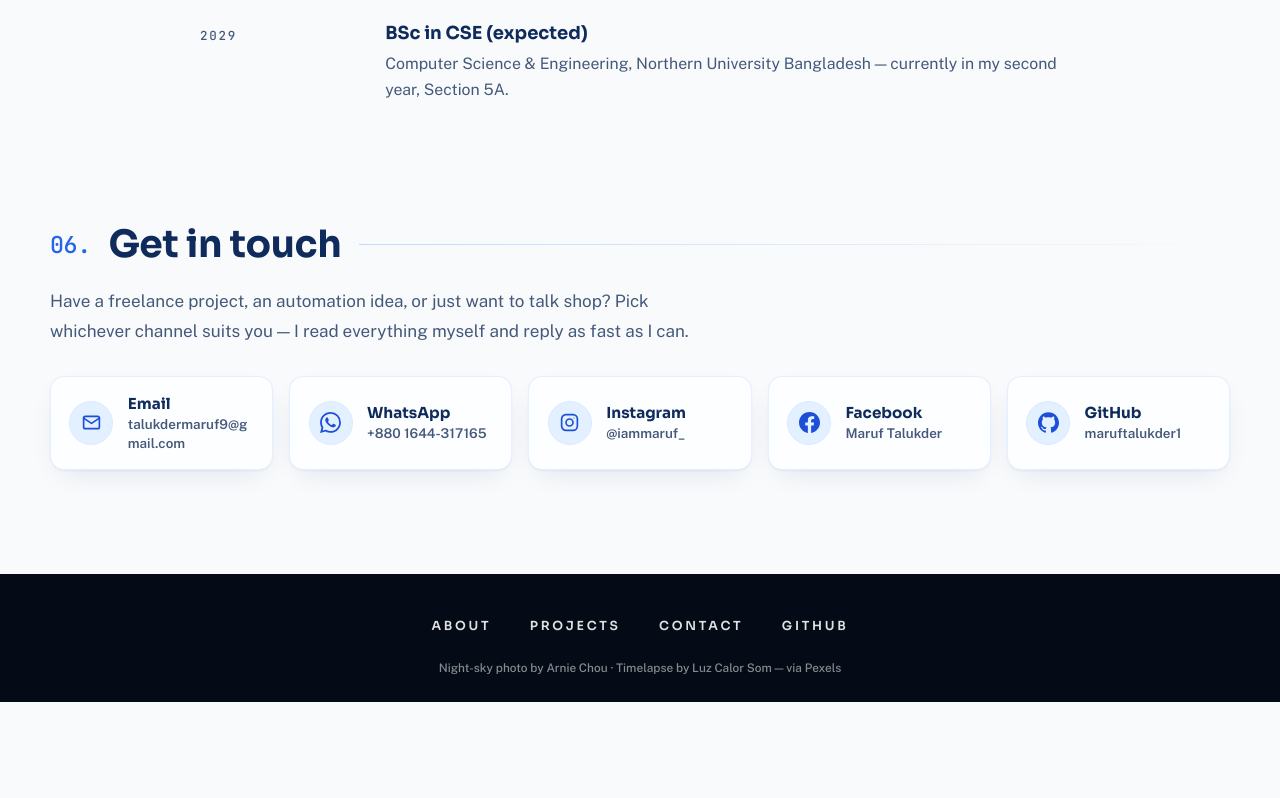
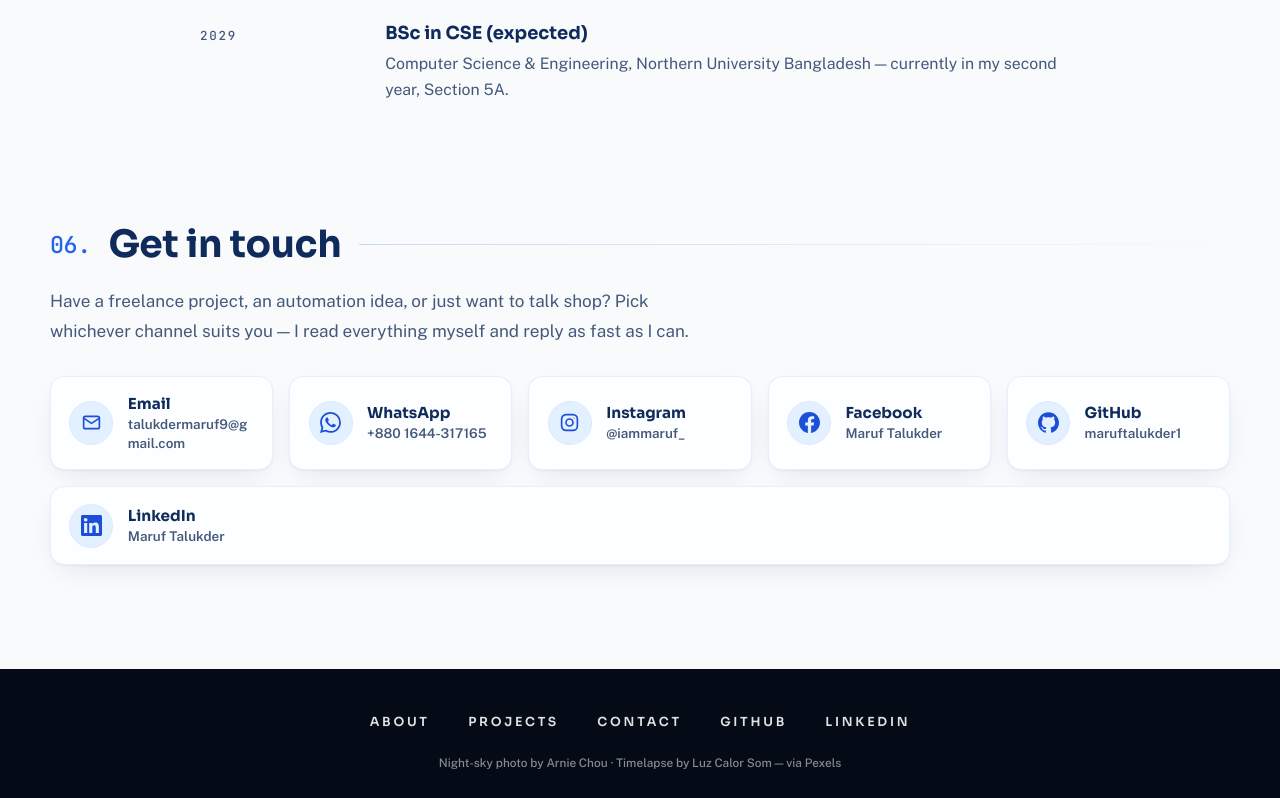
Before and after one commit to maruftalukder1/maruftalukder1.github.io, a plain HTML site: page index.html in a window 1280 px wide. Shown: the part 4315-5113 px from the top of the page. Before the commit the page ends 5017 px from the top, so only its background shows below. Drawn offline with nearby package versions, Linux system fonts and the light colour scheme.

Commit message:
Add LinkedIn to contact cards, footer and schema

```diff
--- a/index.html
+++ b/index.html
@@ -35,7 +35,8 @@
   "sameAs": [
     "https://github.com/maruftalukder1",
     "https://www.instagram.com/iammaruf_",
-    "https://www.facebook.com/MarufTalukder4"
+    "https://www.facebook.com/MarufTalukder4",
+    "https://www.linkedin.com/in/maruftalukder1"
   ]
 }
 </script>
@@ -925,6 +926,10 @@
               <span class="contact-icon"><svg viewBox="0 0 24 24" fill="currentColor" aria-hidden="true"><path d="M12 .297c-6.63 0-12 5.373-12 12 0 5.303 3.438 9.8 8.205 11.385.6.113.82-.258.82-.577 0-.285-.01-1.04-.015-2.04-3.338.724-4.042-1.61-4.042-1.61C4.422 18.07 3.633 17.7 3.633 17.7c-1.087-.744.084-.729.084-.729 1.205.084 1.838 1.236 1.838 1.236 1.07 1.835 2.809 1.305 3.495.998.108-.776.417-1.305.76-1.605-2.665-.3-5.466-1.332-5.466-5.93 0-1.31.465-2.38 1.235-3.22-.135-.303-.54-1.523.105-3.176 0 0 1.005-.322 3.3 1.23.96-.267 1.98-.399 3-.405 1.02.006 2.04.138 3 .405 2.28-1.552 3.285-1.23 3.285-1.23.645 1.653.24 2.873.12 3.176.765.84 1.23 1.91 1.23 3.22 0 4.61-2.805 5.625-5.475 5.92.42.36.81 1.096.81 2.22 0 1.606-.015 2.896-.015 3.286 0 .315.21.69.825.57C20.565 22.092 24 17.592 24 12.297c0-6.627-5.373-12-12-12"/></svg></span>
               <span class="contact-text"><span class="contact-label">GitHub</span><br /><span class="contact-value">maruftalukder1</span></span>
             </a>
+            <a class="contact-card reveal" style="--d:0.35s" href="https://www.linkedin.com/in/maruftalukder1" target="_blank" rel="noopener">
+              <span class="contact-icon"><svg viewBox="0 0 24 24" fill="currentColor" aria-hidden="true"><path d="M20.447 20.452h-3.554v-5.569c0-1.328-.027-3.037-1.852-3.037-1.853 0-2.136 1.445-2.136 2.939v5.667H9.351V9h3.414v1.561h.046c.477-.9 1.637-1.85 3.37-1.85 3.601 0 4.267 2.37 4.267 5.455v6.286zM5.337 7.433c-1.144 0-2.063-.926-2.063-2.065 0-1.138.92-2.063 2.063-2.063 1.14 0 2.064.925 2.064 2.063 0 1.139-.925 2.065-2.064 2.065zm1.782 13.019H3.555V9h3.564v11.452zM22.225 0H1.771C.792 0 0 .774 0 1.729v20.542C0 23.227.792 24 1.771 24h20.451C23.2 24 24 23.227 24 22.271V1.729C24 .774 23.2 0 22.225 0z"/></svg></span>
+              <span class="contact-text"><span class="contact-label">LinkedIn</span><br /><span class="contact-value">Maruf Talukder</span></span>
+            </a>
           </div>
         </div>
       </section>
@@ -936,6 +941,7 @@
         <a href="#projects">Projects</a>
         <a href="#contact">Contact</a>
         <a href="https://github.com/maruftalukder1" target="_blank" rel="noopener">GitHub</a>
+        <a href="https://www.linkedin.com/in/maruftalukder1" target="_blank" rel="noopener">LinkedIn</a>
       </nav>
       <p class="footer-credit">Night-sky photo by Arnie Chou &middot; Timelapse by Luz Calor Som &mdash; via Pexels</p>
     </footer>
```
